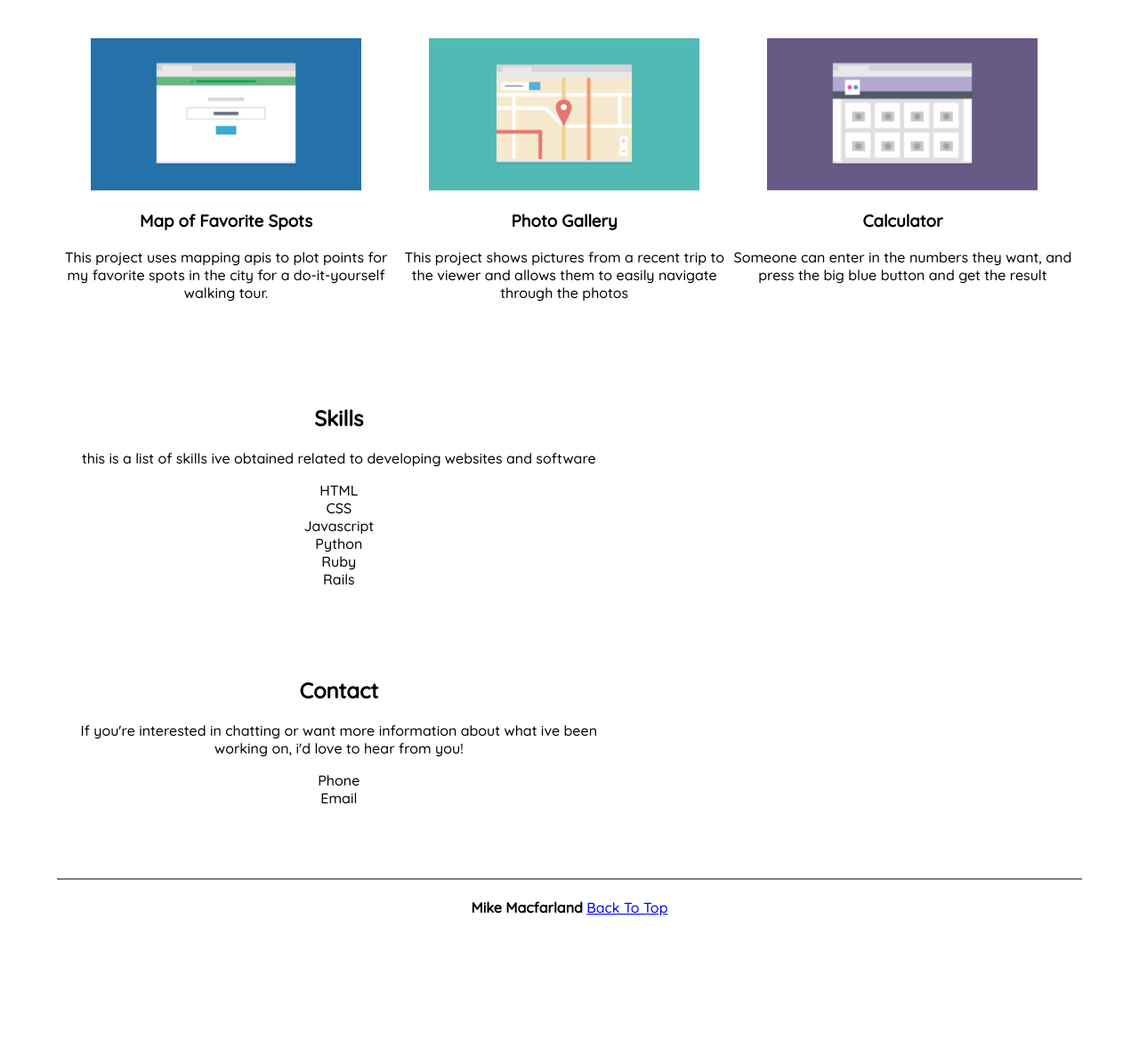
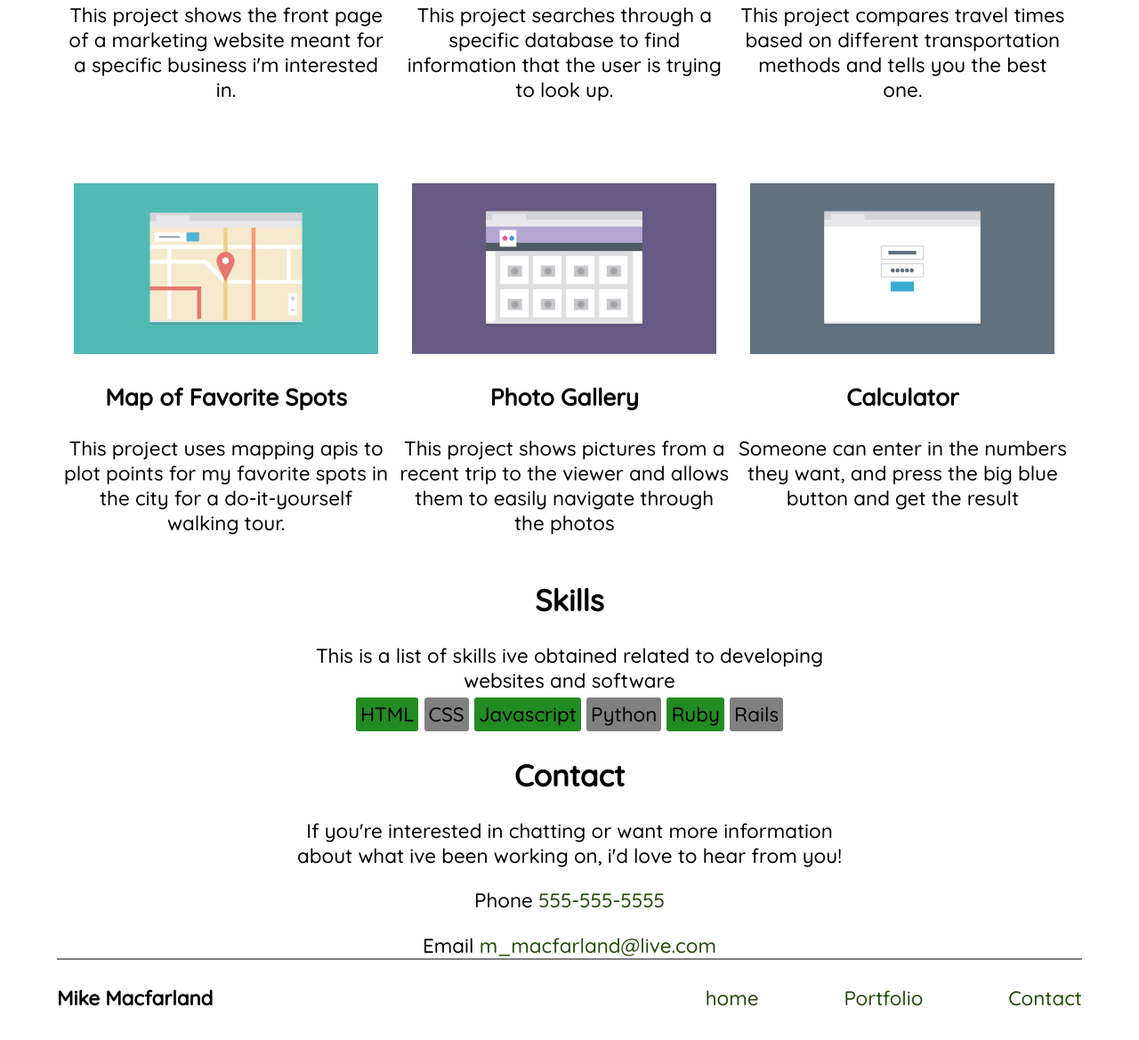
Before and after one commit to mikemacfarland/Techdegree-project-2, a plain HTML site: page index.html in a window 1280 px wide. Shown: the part 1117-2286 px from the top of the page at 89% size. Before the commit the page ends 2168 px from the top, so only its background shows below. Drawn offline with Linux system fonts and the light colour scheme.

Commit message:
12/8/20 update
added some styles, floats, floated footer and some other elements.

need to update intro div and profile pic div to center correctly, make some more small updates.

```diff
--- a/css/styles.css
+++ b/css/styles.css
@@ -21,19 +21,33 @@ h1{
     margin-top: 0;
 }
 
+a {
+    text-decoration: none;
+    color: #234b09;
+}
+
 a:hover{
-    color: #004d26;
-    transition: 2.5s;
+    color: coral;
+    transition: 1s;
 }
 
 a:active{
-    color:coral;
+    color:rgb(90, 92, 247);
+    transition: 0s;
 }
 
 footer{
+    margin-bottom: 2em;
     border-top: solid 2px grey;
 }
 
+footer li{
+    padding: .6em;
+}
+
+footer h4{
+    margin-bottom: 1em;
+}
 /* CLASS SELECTORS */
 
 .main-nav li{
@@ -45,7 +59,6 @@ footer{
     display: block;
     padding: .75em;
     font-size: 1.2em;
-    text-decoration: none;
 }
 
 .wrapper {
@@ -55,31 +68,73 @@ footer{
     text-align: center;
 }
 
-.content-image,
 .profile-pic{
-    max-width: 80%;
-    margin-top: 5em;
+    width: 95%;
+}
+
+.content-image{
+    width: 90%;
+    margin-top: 3em;
 }
 
 .contact{
-    margin: 5em 0 5em;
+    margin: 4em 0;
+}
+
+.contact ul,
+.contact li{
+    margin-top: 1em;
 }
 
 .skills {
-    margin-top: 5em;
+    margin: 4em 0;
 }
 
-.foot-content{
+.skills li {
+    background-color: grey;
     display: inline-block;
+    margin-top: 5px;
+    padding: 5px;
+    border-radius: 3px;
 }
+
+.skills li:nth-child(odd) { background:forestgreen}
 
 /* @media styles */
 
 @media screen and (min-width: 768px) {
 
-    .container{
-        float:left;
+    body{
+        font-size: 1.08em;
+    }
+
+    .container-1,
+    .intro{
+        float:right;
+        text-align: left;
+    }
+
+    .intro{
+        width:65%;
+    }
+
+    .intro p{
+        padding-right:;
+    }
+
+    .container-1{
+        text-align:center;
+        width:35%;
+    }
+
+    .container-2{
+        float:right;
         width: 50%;
+        padding-bottom: 1.06em;
+    }
+
+    .container-2 p{
+        padding: 0 5px;
     }
 
     .group:after {
@@ -90,27 +145,59 @@ footer{
 
     .skills,
     .contact{
-        width:100%;
+        margin:auto;
+        width:80%;
     }
 
+    footer {`
+        margin-top: 3em;
+    }
 
+    footer h4,
+    footer ul{
+    display: inline-block;
+    }
+
+    footer h4{
+        float:left;
+    }
+
+    footer nav {
+        float: right;
+    }
+
+    footer li{
+        padding: 1.33em 0 0 0;
+        margin-left: 4em;
+        display: inline-block;
+
+    }
 }
-
 
 @media screen and (min-width: 1024px) {
 
-    .container{
+
+    body{
+        font-size: 1.3
+        em;
+    }
+    .container-2{
         float: left;
         width: 33%;
     }
 
     .skills,
-    .contact{
+    .contact {
+        margin:auto;
         width: 55%;
-
-
     }
 
+}
 
+@media screen and (min-width: 1024px) {
+
+    body{
+        font-size: 1.4em;
+    }
 
 }
--- a/index.html
+++ b/index.html
@@ -26,59 +26,67 @@
         <div class="wrapper">
             <main>
                 <section class="group">
+                    <div class="container-1">
+                        <img class="profile-pic" src="images/profile-pic.png">
+                    </div>
+
                     <div class="intro">
-                        <img class="profile-pic" src="images/profile-pic.png">
                         <p>Hi! I'm a aspiring front end developer who appreciates organized and
                             responsive designs of web pages using html and css, I am currently
                             enrolled in a front end web development program at Treehouse
                             and am excited for a future in web design.</p>
                     </div>
+                </section>
 
-                    <div class="container" id="portfolio">
+                <section class="group" id="portfolio">
+                    <h2>Portfolio</h2>
+                    <div class="container-2" >
                         <img class="content-image" src="images/portfolio-1.png">
                         <h3>Marketing Page</h3>
                         <p>This project shows the front page of a marketing website meant for a specific
                             business i'm interested in.</p>
                     </div>
 
-                    <div class="container">
+                    <div class="container-2">
                         <img class="content-image" src="images/portfolio-2.png">
                         <h3>Search Page</h3>
                         <p>This project searches through a specific database to find information that the
                             user is trying to look up.</p>
                     </div>
 
-                    <div class="container">
+                    <div class="container-2">
                         <img class="content-image" src="images/portfolio-3.png">
                         <h3>Travel App</h3>
                         <p>This project compares travel times based on different transportation methods
                             and tells you the best one.</p>
                     </div>
 
-                    <div class="container">
-                        <img class="content-image" src="images/portfolio-3.png">
+                    <div class="container-2">
+                        <img class="content-image" src="images/portfolio-4.png">
                         <h3>Map of Favorite Spots</h3>
                         <p>This project uses mapping apis to plot points for my favorite spots in the city
                             for a do-it-yourself walking tour.</p>
                     </div>
 
-                    <div class="container">
-                        <img class="content-image" src="images/portfolio-4.png">
+                    <div class="container-2">
+                        <img class="content-image" src="images/portfolio-5.png">
                         <h3>Photo Gallery</h3>
                         <p>This project shows pictures from a recent trip to the viewer and allows them to
                             easily navigate through the photos</p>
                     </div>
 
-                    <div class="container">
-                        <img class="content-image" src="images/portfolio-5.png">
+                    <div class="container-2">
+                        <img class="content-image" src="images/portfolio-6.png">
                         <h3>Calculator</h3>
                         <p>Someone can enter in the numbers they want, and press the big blue button and
                             get the result</p>
                     </div>
+                </section>
 
-                    <div class="container skills" id="skills">
+                <section class="group">
+                    <div class="skills" id="skills">
                         <h2>Skills</h2>
-                        <p>this is a list of skills ive obtained related to developing websites and software</p>
+                        <p>This is a list of skills ive obtained related to developing websites and software</p>
                             <ul>
                                 <li>HTML</li>
                                 <li>CSS</li>
@@ -89,23 +97,29 @@
                             </ul>
                     </div>
 
-                    <div class="container contact" id="contact">
+                    <div class="contact" id="contact">
                         <h2>Contact</h2>
                         <p>If you're interested in chatting or want more information about what ive been
                             working on, i'd love to hear from you!</p>
                                 <ul>
-                                    <li>Phone </li>
-                                    <li>Email </li>
+                                    <li>Phone <a href="tel:555-555-1212">555-555-5555</a></li>
+                                    <li>Email <a href = "mailto:m_macfarland@live.com ?subject= Web Design Inquiry &body= I would like somne info on your web design services"> m_macfarland@live.com
+                                        </a></li>
                                 </ul>
                     </div>
 
                 </section>
 
-                    <footer>
-                        <h4 class="foot-content">Mike Macfarland</h4>
-                        <nav class="foot-content" ></nav><a href="#top">Back To Top</a></nav>
+                    <footer class="group">
+                        <h4 >Mike Macfarland</h4>
+                        <nav>
+                            <ul>
+                                <li><a href="#top">home</a></li>
+                                <li><a href="#portfolio">Portfolio</a></li>
+                                <li><a href="#contact">Contact</a></li>
+                            </ul>
+                        </nav>
                     </footer>
             </main>
         </div>
-
     </body>
```
Also changed, not shown: css/normalize.css.
